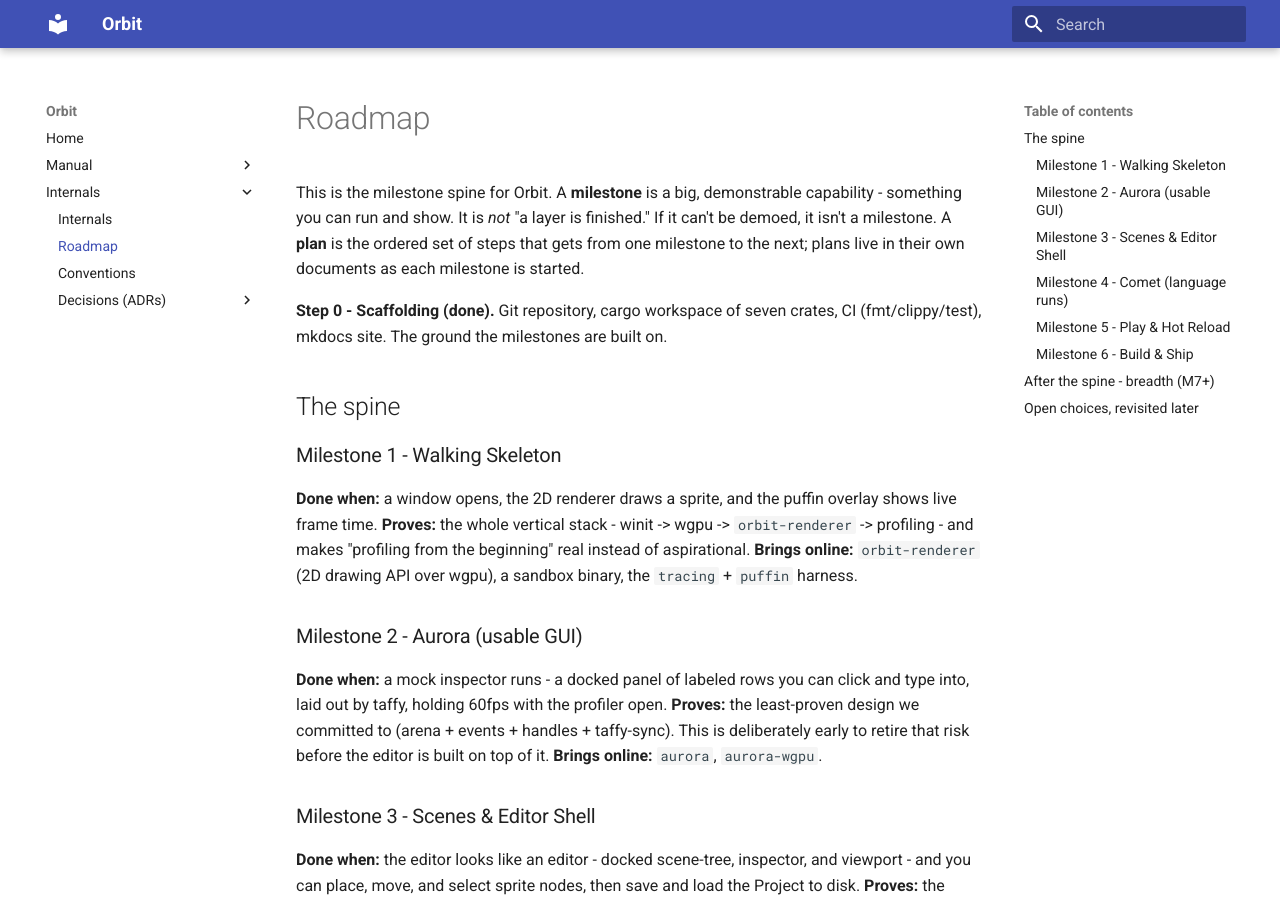
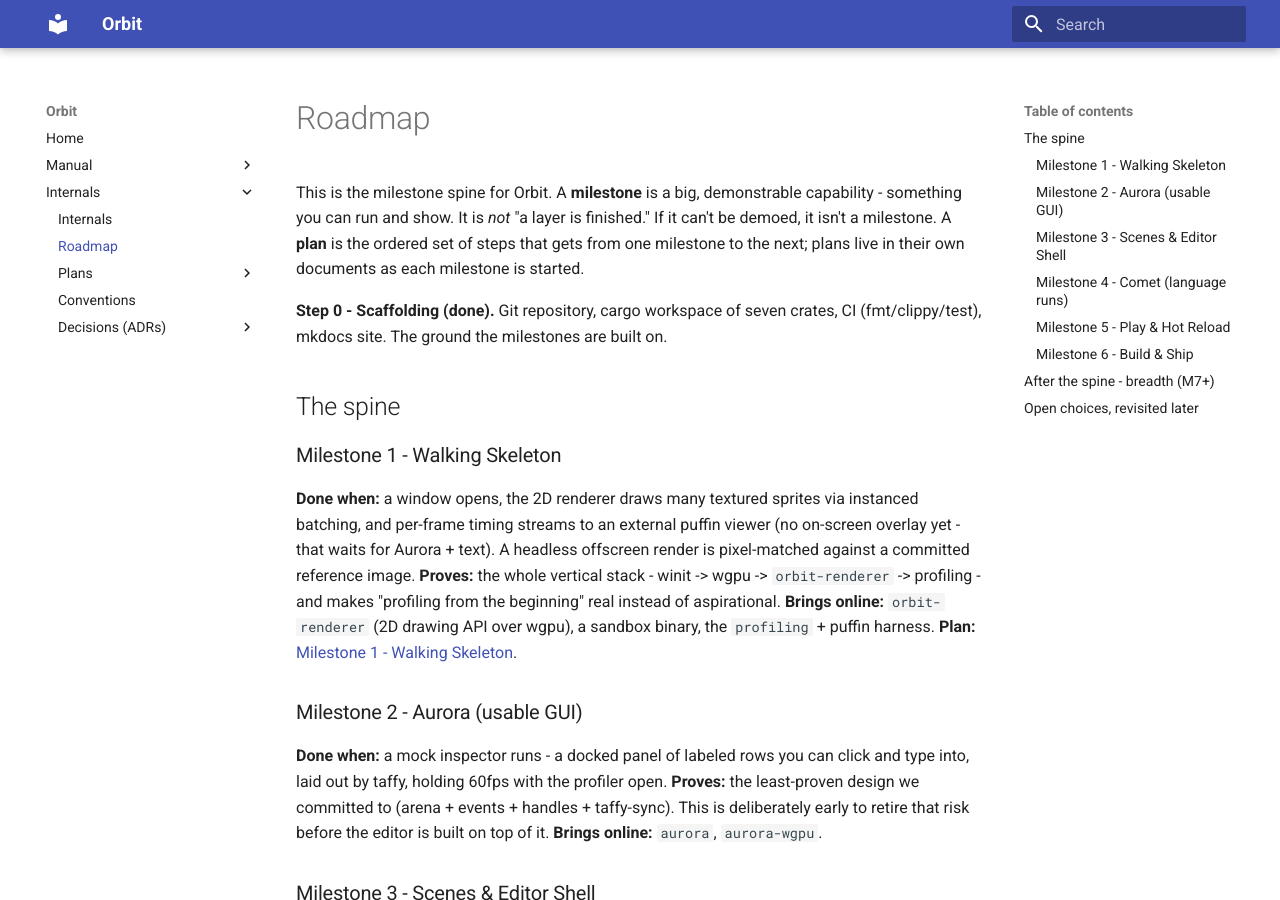
Before and after one commit to GenTexX/orbit, an MkDocs documentation site: the page built from docs/internals/roadmap.md, in a window 1280 px wide and 900 px high. Built offline with MkDocs 1.6.1 and Material for MkDocs 9.7.7, drawn with Linux system fonts in a browser that asks for light colours.

Commit message:
Plan Milestone 1 and record the 2D coordinate ADR
ADR 0012 fixes world space as Y-down, origin top-left, pixel units.
The M1 plan (docs/internals/plans/) lays out six steps from a headless
renderer core to a profiled, instanced sprite stress test, with an
offscreen golden-image test as the correctness anchor. Profiling uses
the profiling-crate facade over puffin viewed externally; no on-screen
overlay until Aurora. Roadmap M1 wording updated to match.

```diff
--- a/docs/internals/roadmap.md
+++ b/docs/internals/roadmap.md
@@ -7,9 +7,10 @@ This is the milestone spine for Orbit. A **milestone** is a big, demonstrable ca
 ## The spine
 
 ### Milestone 1 - Walking Skeleton
-**Done when:** a window opens, the 2D renderer draws a sprite, and the puffin overlay shows live frame time.
+**Done when:** a window opens, the 2D renderer draws many textured sprites via instanced batching, and per-frame timing streams to an external puffin viewer (no on-screen overlay yet - that waits for Aurora + text). A headless offscreen render is pixel-matched against a committed reference image.
 **Proves:** the whole vertical stack - winit -> wgpu -> `orbit-renderer` -> profiling - and makes "profiling from the beginning" real instead of aspirational.
-**Brings online:** `orbit-renderer` (2D drawing API over wgpu), a sandbox binary, the `tracing` + `puffin` harness.
+**Brings online:** `orbit-renderer` (2D drawing API over wgpu), a sandbox binary, the `profiling` + puffin harness.
+**Plan:** [Milestone 1 - Walking Skeleton](plans/milestone-1-walking-skeleton.md).
 
 ### Milestone 2 - Aurora (usable GUI)
 **Done when:** a mock inspector runs - a docked panel of labeled rows you can click and type into, laid out by taffy, holding 60fps with the profiler open.
--- a/mkdocs.yml
+++ b/mkdocs.yml
@@ -10,6 +10,8 @@ nav:
   - Internals:
       - internals/index.md
       - internals/roadmap.md
+      - Plans:
+          - internals/plans/milestone-1-walking-skeleton.md
       - internals/conventions.md
       - Decisions (ADRs):
           - adr/0001-wgpu-not-raw-vulkan.md
@@ -23,3 +25,4 @@ nav:
           - adr/0009-project-is-directory-of-text-files.md
           - adr/0010-in-process-language-service-lsp-later.md
           - adr/0011-scene-instancing-value-overrides-only.md
+          - adr/0012-2d-coordinate-system.md
```
Also changed, not shown: docs/adr/0012-2d-coordinate-system.md (added, +8 -0 lines), docs/internals/plans/milestone-1-walking-skeleton.md (added, +54 -0 lines).
